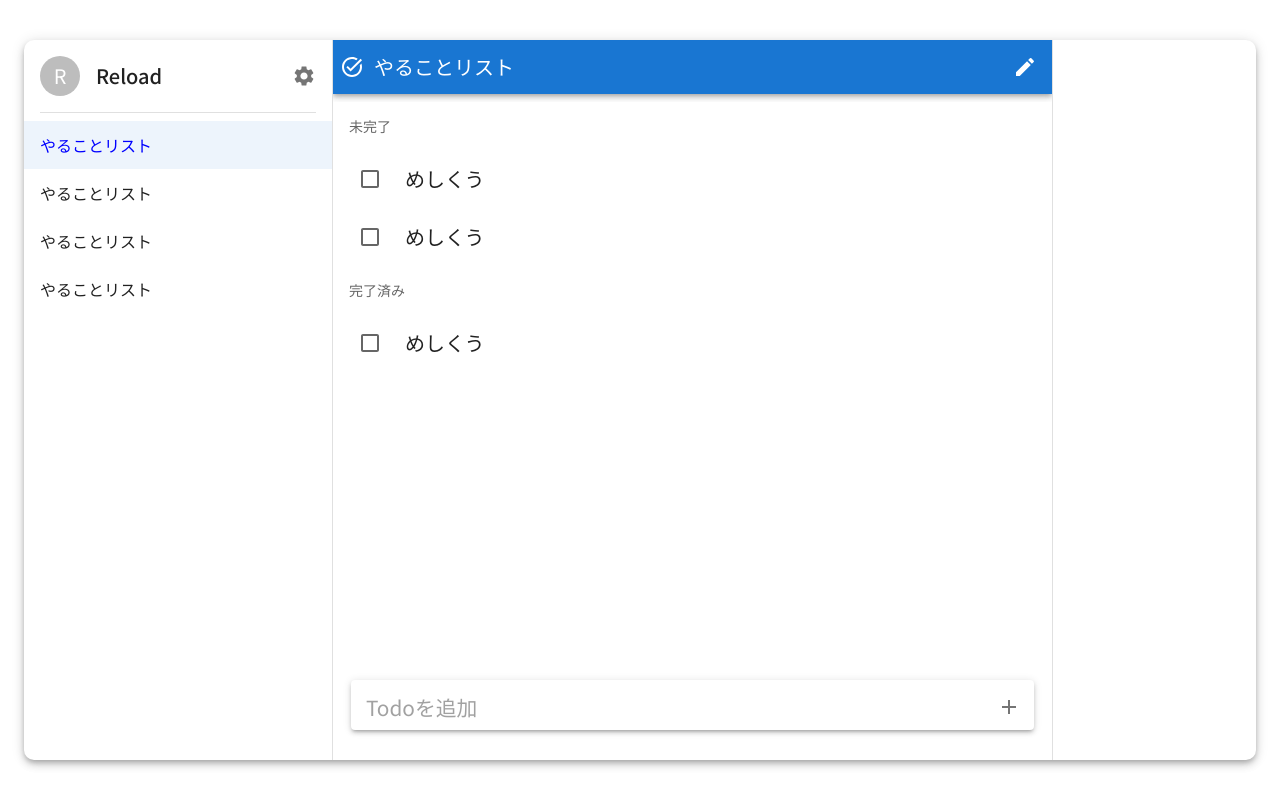
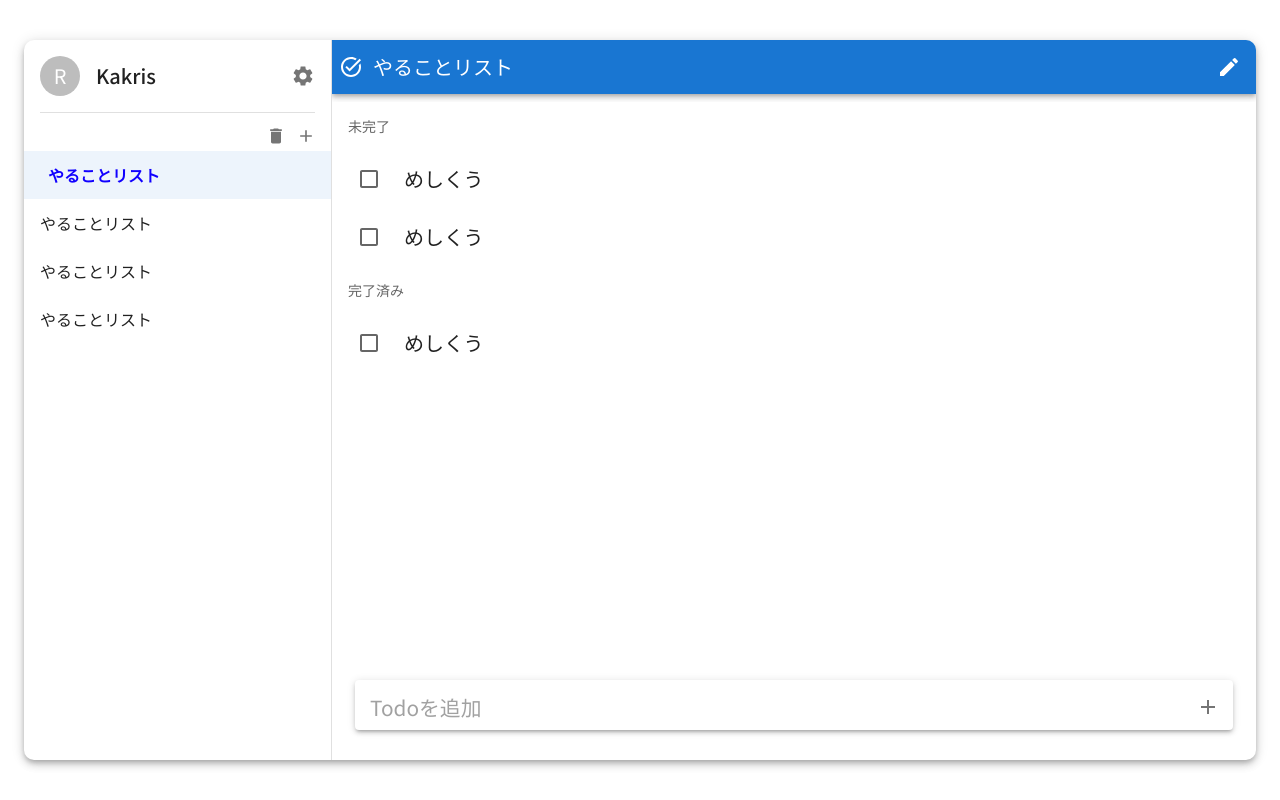
Before and after one commit to kakris704/todo-firebase-material, a React (Create React App) app: page / in a window 1280 px wide. Built offline with nearby package versions, Linux system fonts and the light colour scheme.

Commit message:
スタイルの調整・Detailを非表示・ボタンとMenuの追加

```diff
--- a/src/components/Main.tsx
+++ b/src/components/Main.tsx
@@ -1,6 +1,7 @@
 import React from 'react'
 import './main.css';
-import { Container, Divider, Grid, Paper } from '@mui/material'
+import { Container, Divider, Paper } from '@mui/material'
+import Grid from '@mui/material/Unstable_Grid2';
 import Todos from './todo/Todos';
 import Detail from './todo/Detail';
 import List from './todo/List';
@@ -9,18 +10,13 @@ const Main = () => {
 	return (
 		<div className='main'>
 			<Container maxWidth="xl" sx={{ height: '100vh', display: 'flex', alignItems: 'center' }}>
-				<Paper elevation={5} sx={{ width: '100%', height: '90vh', borderRadius: '10px' }}>
+				<Paper elevation={5} sx={{ width: '100%', height: '90vh', borderRadius: '10px', overflow:'hidden' }}>
 					<Grid container spacing={0} sx={{ width: '100%', height: '100%'}}>
-						<Grid item xs={3}>
+						<Grid xs={3} sx={{borderRight:'solid 1px rgb(224, 224, 224)'}}>
 							<List />
 						</Grid>
-						<Divider orientation='vertical' />
-						<Grid item xs={7}>
+						<Grid xs={9}>
 							<Todos />
-						</Grid>
-						<Divider orientation='vertical' />
-						<Grid item xs={2}>
-							<Detail />
 						</Grid>
 					</Grid>
 				</Paper>
--- a/src/components/main.css
+++ b/src/components/main.css
@@ -17,4 +17,14 @@
         display: flex;
         justify-content: center;
     }
+
+
 }
+
+.list {
+    .list-option-wrapper {
+        display: flex;
+        justify-content: end;
+        margin-right: 10px;
+    }
+}
--- a/src/components/todo/List.tsx
+++ b/src/components/todo/List.tsx
@@ -1,7 +1,7 @@
 import React, { useState } from 'react'
 import ListMUI from '@mui/material/List'
-import { Avatar, Box, Divider, ListItemAvatar, ListItemButton, ListItemIcon, ListItemText, ListSubheader, Typography } from '@mui/material'
-import { Send, Settings } from '@mui/icons-material'
+import { Avatar, Box, Divider, Fab, IconButton, ListItemAvatar, ListItemButton, ListItemIcon, ListItemText, ListSubheader, Typography } from '@mui/material'
+import { Send, Settings, Add, Delete } from '@mui/icons-material'
 
 const TempTodoList = ({ Itemindex, selectIndex, setSelectIndex }: {Itemindex: number, selectIndex: number, setSelectIndex: Function}) => {
 
@@ -17,8 +17,13 @@ const TempTodoList = ({ Itemindex, selectIndex, setSelectIndex }: {Itemindex: nu
       selected={selectIndex === Itemindex}
       onClick={(event) => handleItemClick(event, Itemindex)}
       sx={{
-        '&.Mui-selected': {
-          color:'blue'
+        '&.Mui-selected .MuiListItemText-primary': {
+          fontWeight:700,
+          ml:1,
+          color:'#1100ff'
+        },
+        '.MuiListItemText-primary': {
+          transition: '.15s ease'
         }
       }}
     >
@@ -38,11 +43,19 @@ const List = () => {
                 <Avatar>R</Avatar>
               </ListItemAvatar>
               <ListItemText>
-                <Typography variant='h6'>Reload</Typography>
+                <Typography variant='h6'>Kakris</Typography>
               </ListItemText>
               <Settings color='action'/>
             </ListItemButton>
             <Divider sx={{mb:1, mt:1}} variant='middle'/>
+            <div className="list-option-wrapper">
+              <IconButton size="small">
+                <Delete fontSize="small"/>
+              </IconButton>
+              <IconButton size="small">
+                <Add fontSize="small"/>
+              </IconButton>
+            </div>
             <div className='folderList'>
               <TempTodoList Itemindex={0} selectIndex={selectIndex} setSelectIndex={setSelectIndex}/>
               <TempTodoList Itemindex={1} selectIndex={selectIndex} setSelectIndex={setSelectIndex}/>
--- a/src/components/todo/Todos.tsx
+++ b/src/components/todo/Todos.tsx
@@ -1,13 +1,13 @@
 import { ModeEdit, Add, TaskAlt, MoreVert } from '@mui/icons-material'
-import { AppBar, Checkbox, IconButton, InputBase, List, ListItem, ListItemButton, ListItemIcon, ListItemSecondaryAction, ListItemText, ListSubheader, Paper, Stack, Typography } from '@mui/material'
+import { AppBar, Checkbox, IconButton, InputBase, List, ListItem, ListItemButton, ListItemIcon, ListItemSecondaryAction, ListItemText, ListSubheader, Menu, MenuItem, Paper, Stack, Typography } from '@mui/material'
 import React, { useState } from 'react'
 
-const TempItem = () => {
+const TempItem = ({handleClick}: {handleClick:any}) => {
   return (
     <ListItem
             secondaryAction={
               <div>
-              <IconButton>
+              <IconButton onClick={handleClick}>
                 <MoreVert />
               </IconButton>
               </div>
@@ -36,8 +36,30 @@ const TempItem = () => {
   );
 }
 
+const TaskMenu = ({anchorEl, open, handleClose}: {anchorEl:null | HTMLElement, open:boolean, handleClose:any}) => {
+  return (
+    <Menu
+      id="task-menu"
+      anchorEl={anchorEl}
+      open={open}
+      onClose={handleClose}
+    >
+      <MenuItem onClick={handleClose}>削除</MenuItem>
+    </Menu>
+  )
+}
+
 const Todos = () => {
   const [checked, setChecked] = useState(false);
+
+  const [anchorEl, setAnchorEl] = useState<null | HTMLElement>(null);
+  const open = Boolean(anchorEl);
+  const handleClick = (event: React.MouseEvent<HTMLButtonElement>) => {
+    setAnchorEl(event.currentTarget);
+  };
+  const handleClose = () => {
+    setAnchorEl(null);
+  };
 
   const handleChange = () => {
     setChecked(prev => !prev)
@@ -77,11 +99,13 @@ const Todos = () => {
 
         <List sx={{overflow:'auto'}}>
           <ListSubheader>未完了</ListSubheader>
-            <TempItem />
-            <TempItem />
+            <TempItem handleClick={handleClick}/>
+            <TempItem handleClick={handleClick}/>
           <ListSubheader>完了済み</ListSubheader>
-            <TempItem />
+            <TempItem handleClick={handleClick}/>
         </List>
+
+        <TaskMenu anchorEl={anchorEl} open={open} handleClose={handleClose}/>
 
     </div>
   )
```
Also changed, not shown: src/components/todo/dialog/CreateList.tsx (added, +11 -0 lines), src/components/todo/dialog/Settings.tsx (added, +11 -0 lines).
